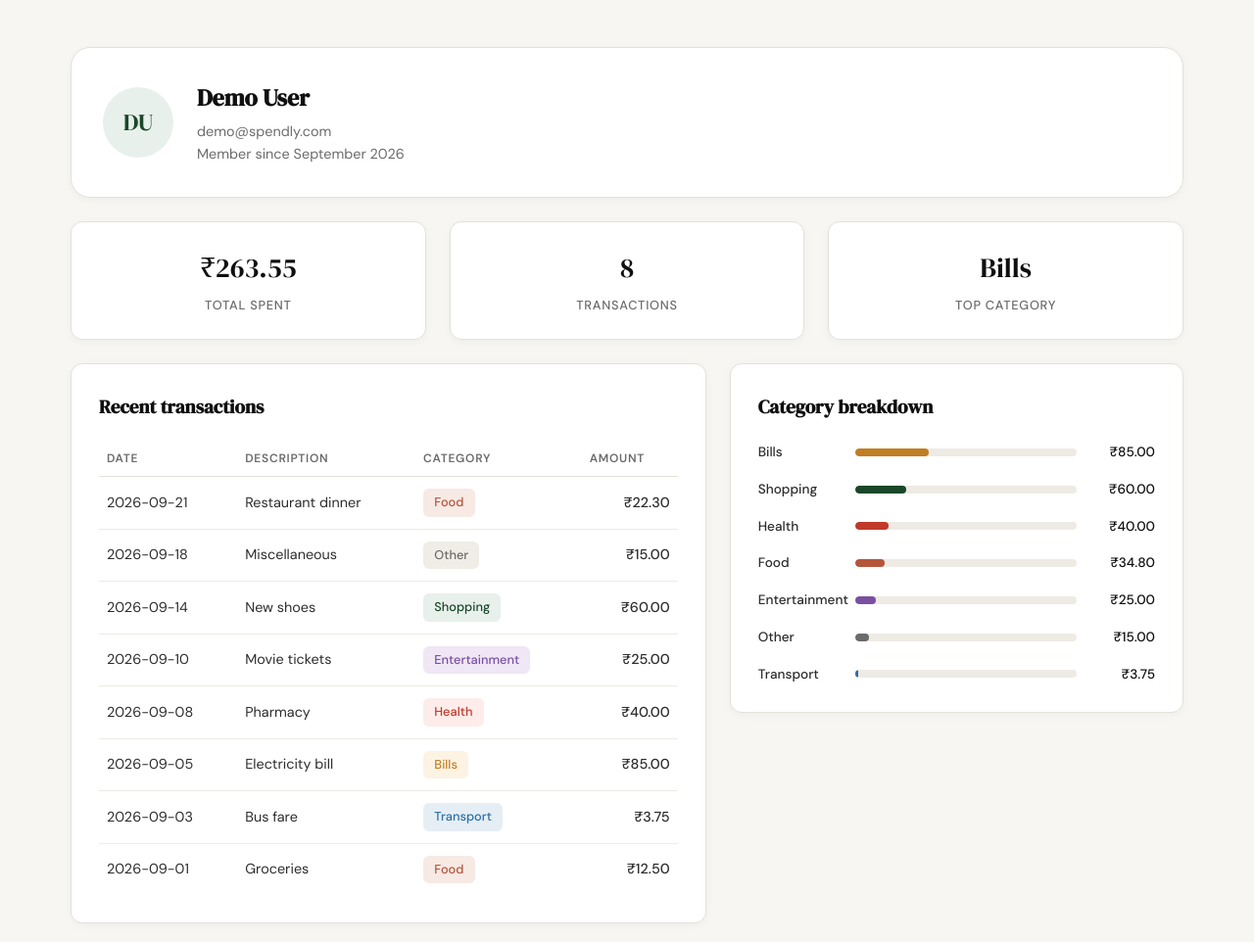
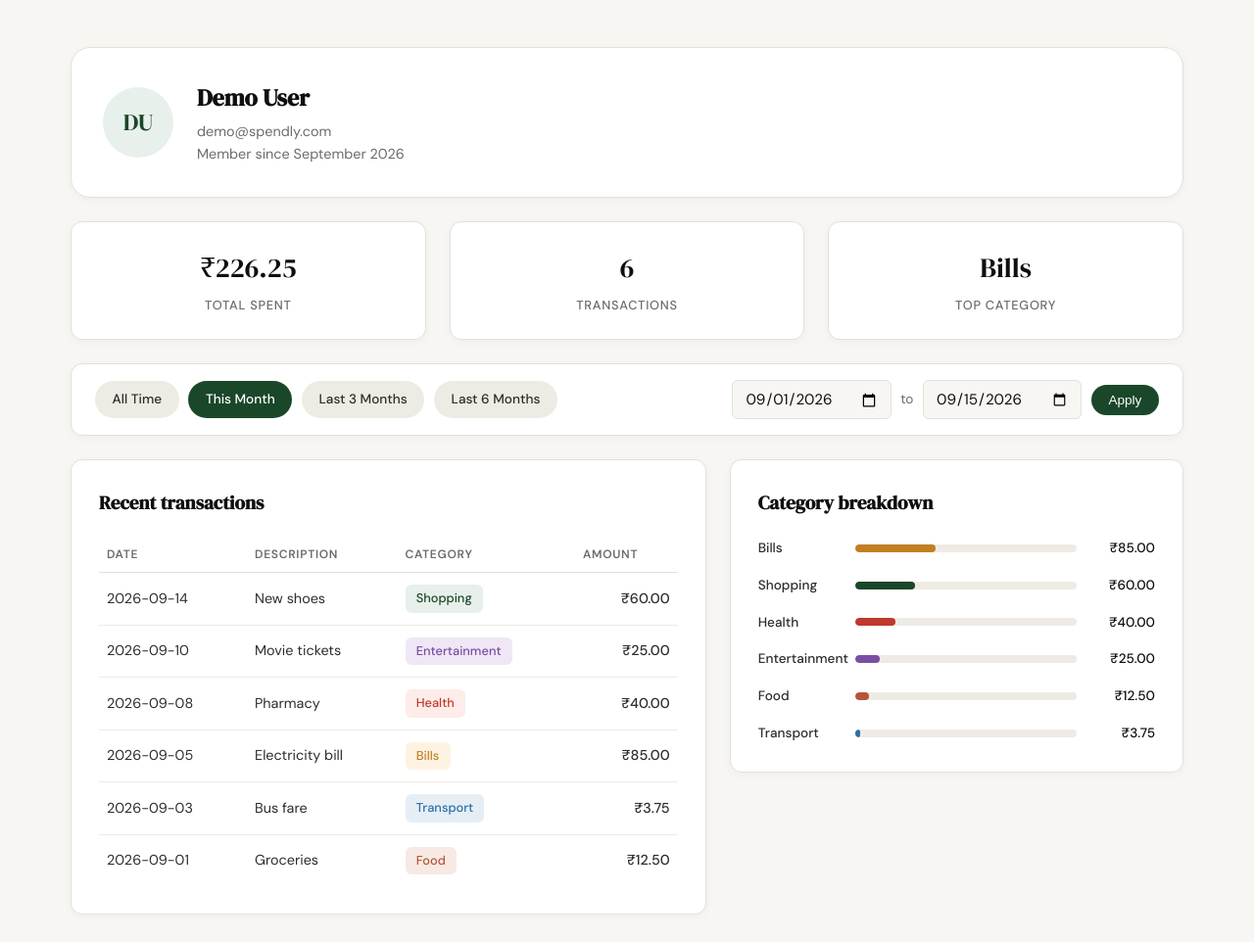
Before and after one commit to Kaanchi-256/Expense_tracker, a Flask app: page /profile?start_date=2026-09-01&end_date=2026-09-15 in a window 1280 px wide. Shown: the part 61-1023 px from the top of the page at 98% size. Run offline with Flask 3, Linux system fonts and the light colour scheme; the visitor is signed in with stand-in values (Sample User, id 1); data comes from the database, SQL or seed files in the repository.

Commit message:
Add date filter to profile page
Adds preset (All Time/This Month/Last 3/6 Months) and custom date-range
filtering to the profile page's transactions, category breakdown, and
stat tiles, with server-side validation and safe fallback on bad input.

Co-Authored-By: Claude Sonnet 5 <noreply@anthropic.com>

```diff
--- a/app.py
+++ b/app.py
@@ -1,4 +1,5 @@
-from datetime import datetime
+import calendar
+from datetime import date, datetime
 
 from flask import Flask, abort, redirect, render_template, request, session, url_for
 from werkzeug.security import check_password_hash, generate_password_hash
@@ -23,6 +24,67 @@ app.secret_key = "spendly-dev-secret-key"
 with app.app_context():
     init_db()
     seed_db()
+
+
+def _parse_date_arg(value):
+    value = value.strip()
+    if not value:
+        return None
+    try:
+        datetime.strptime(value, "%Y-%m-%d")
+    except ValueError:
+        return None
+    return value
+
+
+def _shift_months(base_date, months):
+    # Zero-index the month, subtract, then re-derive year/month from the
+    # result so it rolls over correctly across year boundaries; the day is
+    # clamped to the target month's length (e.g. Aug 31 - 6 months -> Feb 28/29).
+    month_index = base_date.month - 1 - months
+    year = base_date.year + month_index // 12
+    month = month_index % 12 + 1
+    day = min(base_date.day, calendar.monthrange(year, month)[1])
+    return date(year, month, day)
+
+
+def _date_presets():
+    today = date.today()
+    return {
+        "this_month": {
+            "label": "This Month",
+            "start": today.replace(day=1).isoformat(),
+            "end": today.isoformat(),
+        },
+        "last_3_months": {
+            "label": "Last 3 Months",
+            "start": _shift_months(today, 3).isoformat(),
+            "end": today.isoformat(),
+        },
+        "last_6_months": {
+            "label": "Last 6 Months",
+            "start": _shift_months(today, 6).isoformat(),
+            "end": today.isoformat(),
+        },
+    }
+
+
+def _active_preset(start_date, end_date, presets):
+    if not start_date and not end_date:
+        return "all"
+    for key, preset in presets.items():
+        if start_date == preset["start"] and end_date == preset["end"]:
+            return key
+    return None
+
+
+def _resolve_date_range(args):
+    start_date = _parse_date_arg(args.get("start_date", ""))
+    end_date = _parse_date_arg(args.get("end_date", ""))
+    if start_date and end_date and start_date > end_date:
+        start_date = None
+        end_date = None
+    return start_date, end_date
 
 
 # ------------------------------------------------------------------ #
@@ -147,12 +209,21 @@ def profile():
         "initials": initials,
     }
 
-    stats = get_user_stats(user_id)
+    start_date, end_date = _resolve_date_range(request.args)
+
+    presets = _date_presets()
+    active_preset = _active_preset(start_date, end_date, presets)
+
+    stats = get_user_stats(user_id, start_date=start_date, end_date=end_date)
     if stats["top_category"] is None:
         stats["top_category"] = "—"
 
-    transactions = get_recent_transactions(user_id, limit=10)
-    categories = get_category_breakdown(user_id)
+    transactions = get_recent_transactions(
+        user_id, limit=10, start_date=start_date, end_date=end_date
+    )
+    categories = get_category_breakdown(
+        user_id, start_date=start_date, end_date=end_date
+    )
 
     return render_template(
         "profile.html",
@@ -160,6 +231,10 @@ def profile():
         transactions=transactions,
         categories=categories,
         stats=stats,
+        start_date=start_date or "",
+        end_date=end_date or "",
+        presets=presets,
+        active_preset=active_preset,
     )
 
 
--- a/database/db.py
+++ b/database/db.py
@@ -20,17 +20,30 @@ CATEGORIES = [
 ]
 
 
-def get_recent_transactions(user_id, limit=10):
+def _date_filter_clause(start_date, end_date):
+    fragment = ""
+    params = []
+    if start_date:
+        fragment += " AND date >= ?"
+        params.append(start_date)
+    if end_date:
+        fragment += " AND date <= ?"
+        params.append(end_date)
+    return fragment, params
+
+
+def get_recent_transactions(user_id, limit=10, start_date=None, end_date=None):
     conn = get_db()
+    clause, date_params = _date_filter_clause(start_date, end_date)
     rows = conn.execute(
         """
         SELECT date, description, category, amount
         FROM expenses
-        WHERE user_id = ?
+        WHERE user_id = ?""" + clause + """
         ORDER BY date DESC, id DESC
         LIMIT ?
         """,
-        (user_id, limit),
+        [user_id, *date_params, limit],
     ).fetchall()
     conn.close()
     return rows
@@ -43,27 +56,28 @@ def get_db():
     return conn
 
 
-def get_user_stats(user_id):
+def get_user_stats(user_id, start_date=None, end_date=None):
     conn = get_db()
+    clause, date_params = _date_filter_clause(start_date, end_date)
     totals = conn.execute(
         """
         SELECT COUNT(*) AS transaction_count,
                COALESCE(SUM(amount), 0) AS total_spent
         FROM expenses
-        WHERE user_id = ?
+        WHERE user_id = ?""" + clause + """
         """,
-        (user_id,),
+        [user_id, *date_params],
     ).fetchone()
     top = conn.execute(
         """
         SELECT category
         FROM expenses
-        WHERE user_id = ?
+        WHERE user_id = ?""" + clause + """
         GROUP BY category
         ORDER BY SUM(amount) DESC
         LIMIT 1
         """,
-        (user_id,),
+        [user_id, *date_params],
     ).fetchone()
     conn.close()
     return {
@@ -174,17 +188,18 @@ def create_user(name, email, password_hash):
     return user_id
 
 
-def get_category_breakdown(user_id):
+def get_category_breakdown(user_id, start_date=None, end_date=None):
     conn = get_db()
+    clause, date_params = _date_filter_clause(start_date, end_date)
     rows = conn.execute(
         """
         SELECT category, SUM(amount) AS total
         FROM expenses
-        WHERE user_id = ?
+        WHERE user_id = ?""" + clause + """
         GROUP BY category
         ORDER BY total DESC
         """,
-        (user_id,),
+        [user_id, *date_params],
     ).fetchall()
     conn.close()
 
--- a/static/css/profile.css
+++ b/static/css/profile.css
@@ -86,6 +86,78 @@
     color: var(--ink-muted);
     text-transform: uppercase;
     letter-spacing: 0.06em;
+}
+
+/* Date filter */
+
+.profile-filter {
+    display: flex;
+    align-items: center;
+    justify-content: space-between;
+    gap: 1rem;
+    background: var(--paper-card);
+    border: 1px solid var(--border);
+    border-radius: var(--radius-md);
+    padding: 1rem 1.5rem;
+    box-shadow: 0 2px 8px rgba(0, 0, 0, 0.04);
+    flex-wrap: wrap;
+}
+
+.profile-filter-presets {
+    display: flex;
+    flex-wrap: wrap;
+    gap: 0.6rem;
+}
+
+.filter-pill {
+    display: inline-flex;
+    align-items: center;
+    padding: 0.5rem 1.1rem;
+    border-radius: 999px;
+    border: none;
+    background: var(--border-soft);
+    color: var(--ink-soft);
+    font-size: 0.85rem;
+    font-weight: 500;
+    text-decoration: none;
+    cursor: pointer;
+    transition: background 0.15s ease, color 0.15s ease;
+}
+
+.filter-pill:hover {
+    background: var(--accent-light);
+    color: var(--accent);
+}
+
+.filter-pill-active,
+.filter-pill-active:hover {
+    background: var(--accent);
+    color: var(--paper-card);
+}
+
+.profile-filter-custom {
+    display: flex;
+    align-items: center;
+    gap: 0.6rem;
+}
+
+.profile-filter-custom .form-input {
+    width: auto;
+    padding: 0.5rem 0.75rem;
+}
+
+.profile-filter-to {
+    font-size: 0.85rem;
+    color: var(--ink-muted);
+}
+
+/* Empty state */
+
+.profile-empty {
+    padding: 1.5rem 0.5rem;
+    text-align: center;
+    color: var(--ink-muted);
+    font-size: 0.9rem;
 }
 
 /* Side-by-side columns */
@@ -216,6 +288,8 @@
     .profile-stats { grid-template-columns: 1fr; }
     .profile-card { flex-direction: column; text-align: center; }
     .profile-columns { grid-template-columns: 1fr; }
+    .profile-filter { flex-direction: column; align-items: stretch; }
+    .profile-filter-custom { flex-wrap: wrap; }
 }
 
 @media (max-width: 600px) {
--- a/templates/profile.html
+++ b/templates/profile.html
@@ -34,6 +34,21 @@
             </div>
         </div>
 
+        <div class="profile-filter">
+            <div class="profile-filter-presets">
+                <a class="filter-pill{{ ' filter-pill-active' if active_preset == 'all' else '' }}" href="{{ url_for('profile') }}">All Time</a>
+                {% for key, preset in presets.items() %}
+                <a class="filter-pill{{ ' filter-pill-active' if active_preset == key else '' }}" href="{{ url_for('profile', start_date=preset.start, end_date=preset.end) }}">{{ preset.label }}</a>
+                {% endfor %}
+            </div>
+            <form class="profile-filter-custom" method="get" action="{{ url_for('profile') }}">
+                <input class="form-input" type="date" name="start_date" value="{{ start_date }}" aria-label="Start date">
+                <span class="profile-filter-to">to</span>
+                <input class="form-input" type="date" name="end_date" value="{{ end_date }}" aria-label="End date">
+                <button type="submit" class="filter-pill filter-pill-active">Apply</button>
+            </form>
+        </div>
+
         <div class="profile-columns">
             <div class="profile-block">
                 <h2 class="profile-block-title">Recent transactions</h2>
@@ -54,6 +69,10 @@
                             <td><span class="profile-badge profile-badge-{{ t.category|lower }}">{{ t.category }}</span></td>
                             <td class="profile-amount">₹{{ "%.2f"|format(t.amount) }}</td>
                         </tr>
+                        {% else %}
+                        <tr>
+                            <td colspan="4" class="profile-empty">No transactions in this range.</td>
+                        </tr>
                         {% endfor %}
                     </tbody>
                 </table>
@@ -70,6 +89,8 @@
                         </div>
                         <span class="profile-cat-total">₹{{ "%.2f"|format(c.total) }}</span>
                     </div>
+                    {% else %}
+                    <p class="profile-empty">No spending in this range.</p>
                     {% endfor %}
                 </div>
             </div>
```
Also changed, not shown: tests/test_06-date-filter-profile-page.py (added, +520 -0 lines), .claude/specs/06-date-filter-profile-page.md (added).
